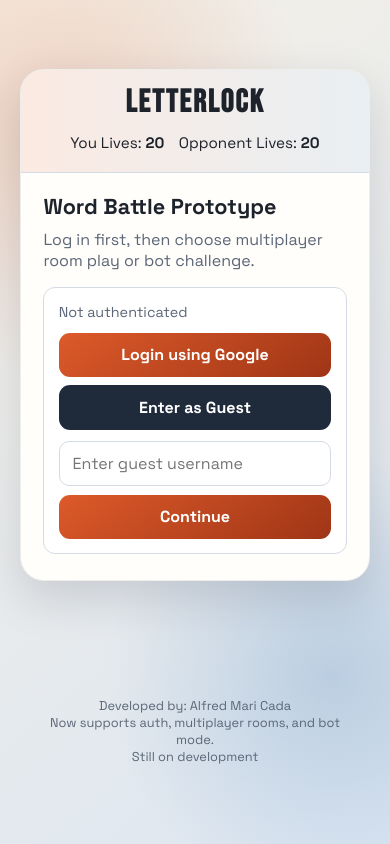
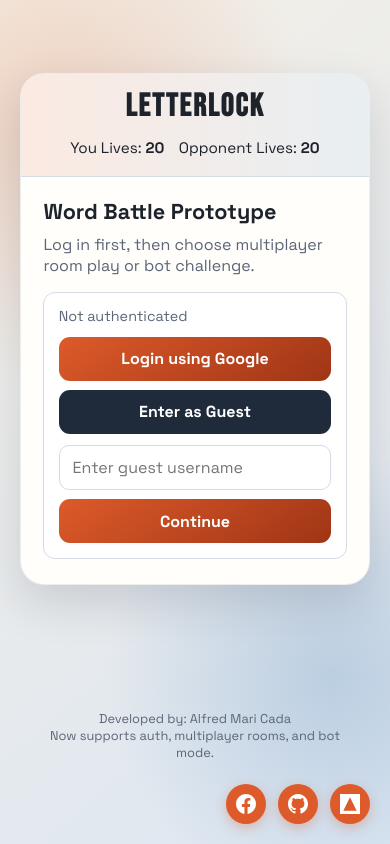
Before and after one commit to Caaads/LETTERLOCK, a website: page index.html in a window 390 px wide. Drawn offline with nearby package versions, Linux system fonts and the light colour scheme.

Commit message:
Added contacts

```diff
--- a/index.html
+++ b/index.html
@@ -204,8 +204,25 @@
       <footer class="footer">
         <p class="footer-text">Developed by: Alfred Mari Cada</p>
         <p class="footer-text">Now supports auth, multiplayer rooms, and bot mode.</p>
-        <p class="footer-text">Still on development</p>
       </footer>
+
+      <div class="social-icons">
+        <a href="https://www.facebook.com/alfredmari.cada.1" target="_blank" rel="noopener noreferrer" class="social-link" aria-label="Facebook">
+          <svg viewBox="0 0 24 24" fill="currentColor">
+            <path d="M24 12.073c0-6.627-5.373-12-12-12s-12 5.373-12 12c0 5.99 4.388 10.954 10.125 11.854v-8.385H7.078v-3.47h3.047V9.43c0-3.007 1.792-4.669 4.533-4.669 1.312 0 2.686.235 2.686.235v2.953H15.83c-1.491 0-1.956.925-1.956 1.874v2.25h3.328l-.532 3.47h-2.796v8.385C19.612 23.027 24 18.062 24 12.073z"/>
+          </svg>
+        </a>
+        <a href="https://github.com/Caaads" target="_blank" rel="noopener noreferrer" class="social-link" aria-label="GitHub">
+          <svg viewBox="0 0 24 24" fill="currentColor">
+            <path d="M12 0c-6.626 0-12 5.373-12 12 0 5.302 3.438 9.8 8.207 11.387.599.111.793-.261.793-.577v-2.234c-3.338.726-4.033-1.416-4.033-1.416-.546-1.387-1.333-1.756-1.333-1.756-1.089-.745.083-.729.083-.729 1.205.084 1.839 1.237 1.839 1.237 1.07 1.834 2.807 1.304 3.492.997.107-.775.418-1.305.762-1.604-2.665-.305-5.467-1.334-5.467-5.931 0-1.311.469-2.381 1.236-3.221-.124-.303-.535-1.524.117-3.176 0 0 1.008-.322 3.301 1.23.957-.266 1.983-.399 3.003-.404 1.02.005 2.047.138 3.006.404 2.291-1.552 3.297-1.23 3.297-1.23.653 1.653.242 2.874.118 3.176.77.84 1.235 1.911 1.235 3.221 0 4.609-2.807 5.624-5.479 5.921.43.372.823 1.102.823 2.222v 3.293c0 .319.192.694.801.576 4.765-1.589 8.199-6.086 8.199-11.386 0-6.627-5.373-12-12-12z"/>
+          </svg>
+        </a>
+        <a href="https://cada-portfolio.vercel.app" target="_blank" rel="noopener noreferrer" class="social-link" aria-label="Vercel Portfolio">
+          <svg viewBox="0 0 24 24" fill="currentColor">
+            <path d="M24 0v24H0V0h24zM12 4L4 20h16L12 4z"/>
+          </svg>
+        </a>
+      </div>
     </main>
 
     <script src="app-config.js"></script>
--- a/style.css
+++ b/style.css
@@ -505,3 +505,55 @@ p {
     flex-direction: column;
   }
 }
+
+/* Social Icons */
+.social-icons {
+  position: fixed;
+  bottom: 2rem;
+  right: 2rem;
+  display: flex;
+  gap: 1rem;
+  z-index: 100;
+}
+
+.social-link {
+  display: flex;
+  align-items: center;
+  justify-content: center;
+  width: 48px;
+  height: 48px;
+  border-radius: 50%;
+  background: var(--brand);
+  color: #fff;
+  transition: transform 150ms ease, background 150ms ease;
+  box-shadow: 0 4px 12px rgba(221, 90, 42, 0.3);
+}
+
+.social-link:hover {
+  transform: translateY(-3px) scale(1.1);
+  background: var(--brand-dark);
+  box-shadow: 0 6px 16px rgba(221, 90, 42, 0.4);
+}
+
+.social-link svg {
+  width: 24px;
+  height: 24px;
+}
+
+@media (max-width: 640px) {
+  .social-icons {
+    bottom: 1.25rem;
+    right: 1.25rem;
+    gap: 0.75rem;
+  }
+
+  .social-link {
+    width: 40px;
+    height: 40px;
+  }
+
+  .social-link svg {
+    width: 20px;
+    height: 20px;
+  }
+}
```
